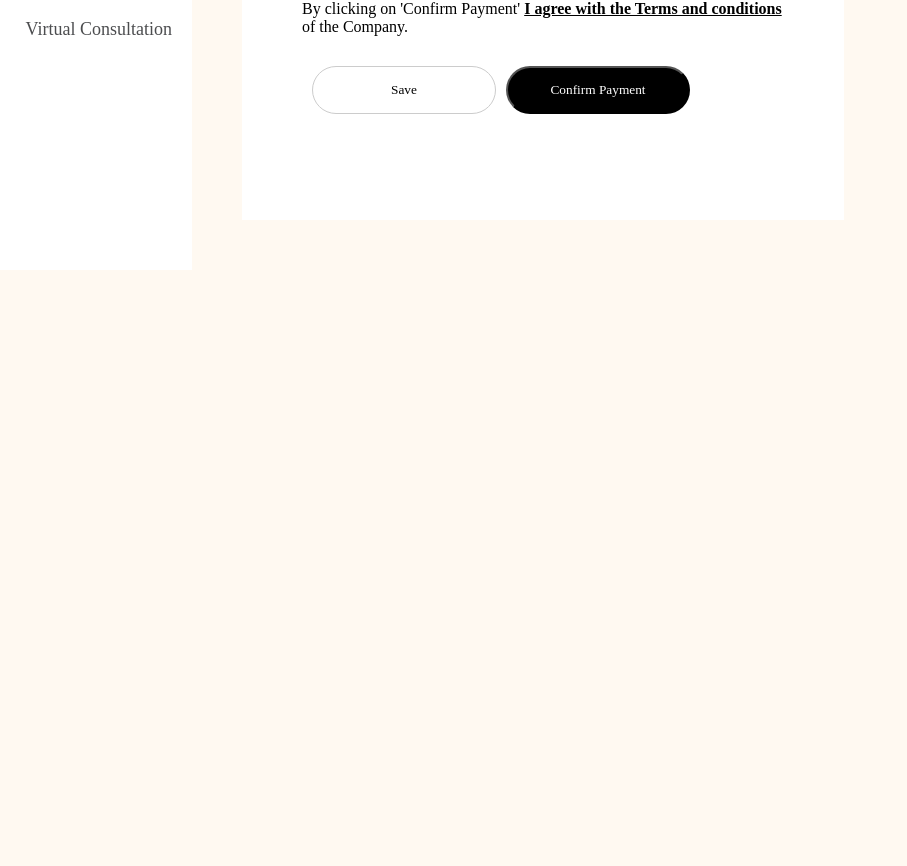
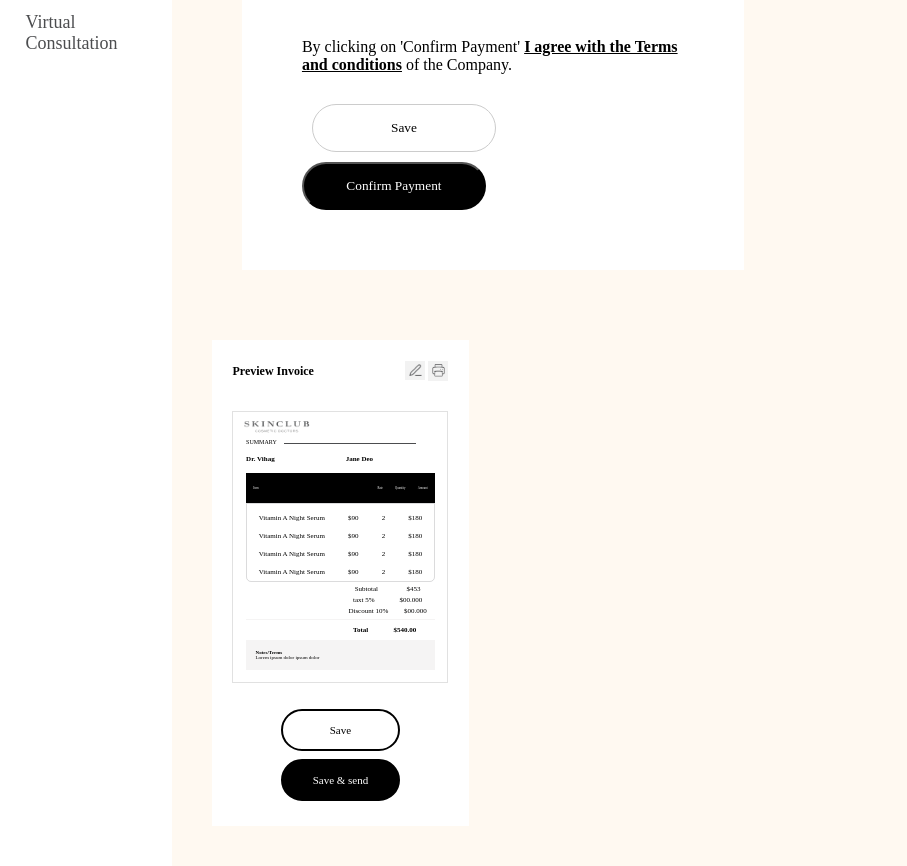
Before and after one commit to 89chandu/skinclub, a Next.js app: page / in a window 1280 px wide. Shown: the part 610-1476 px from the top of the page, without its empty margins (0-907 px from the left). Before the commit the page ends 880 px from the top, so only its background shows below. Built offline with nearby package versions, Linux system fonts and the light colour scheme.

Commit message:
Payment for with preview invoice

```diff
--- a/src/app/component/Paymentform/Paymentform.js
+++ b/src/app/component/Paymentform/Paymentform.js
@@ -1,9 +1,12 @@
 // components/PaymentForm.js
 import React from 'react';
 import styles from './Paymentform.module.css';
+import PreviewInvoice from '../Center/PreviewInvoice/PreviewInvoice';
 
 const PaymentForm = () => {
   return (
+    <div className={styles.container}>
+    <div className={styles.leftContainer}>
     <div className={styles.mainContainer}>
       <div className={styles.main_container}>
         <div className={styles.heading}>
@@ -67,6 +70,11 @@ const PaymentForm = () => {
             </div>
           </form>
         </div>
+        </div>
+        </div>
+        <div className={styles.rightContainer}>
+          <PreviewInvoice />
+        </div>
       </div>
     </div>
   );
--- a/src/app/component/Paymentform/Paymentform.module.css
+++ b/src/app/component/Paymentform/Paymentform.module.css
@@ -134,3 +134,24 @@
   color: white;
   border-radius: 24px;
 }
+
+
+/* Paymentform.module.css */
+.container {
+  display: flex;
+  flex-wrap: wrap;
+  justify-content: space-between;
+  flex-direction: row-reverse; /* Allow items to wrap to the next line */
+}
+
+.leftContainer {
+  flex: 1;
+  padding: 20px;
+  box-sizing: border-box; /* Include padding in the width calculation */
+}
+
+.rightContainer {
+  width: 100%; /* Take up the full width on the second line */
+  padding: 20px;
+  box-sizing: border-box;
+}
```
